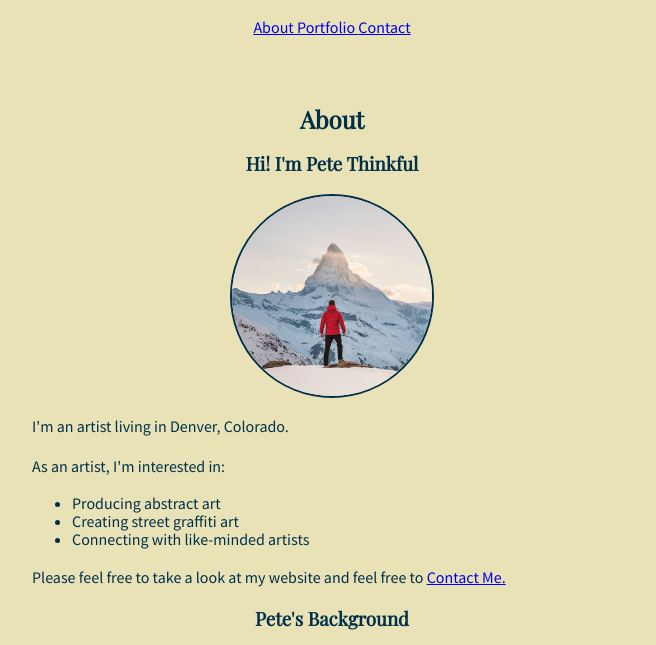
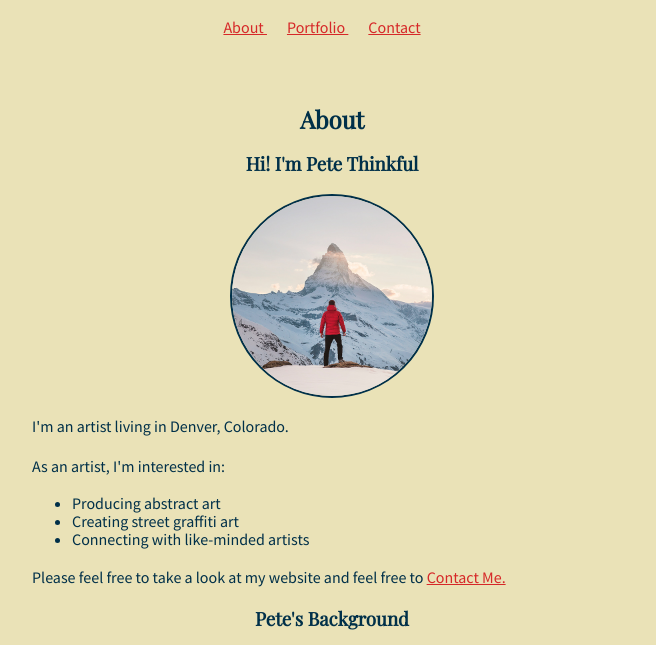
Before and after one commit to trinityscales/Pete-Thinkful, a plain HTML site: page index.html in a window 1280 px wide. Shown: the part 102-747 px from the top of the page, without its empty margins (308-964 px from the left). Drawn offline with nearby package versions, Linux system fonts and the light colour scheme.

Commit message:
Update style.css

```diff
--- a/style.css
+++ b/style.css
@@ -32,9 +32,16 @@ p {
   line-height: 1.5;
 }
 
+a:link {
+  color: #d62828;
+}
+a:hover {
+  color: #f77f00;
+}
+
 a {
-  link: #d62828;
-  hover: #f77f00;
+  margin-right: 20px;
+  text-align: center;
 }
 
 /* The div container constrains the content width within the main container to 600px */
```
